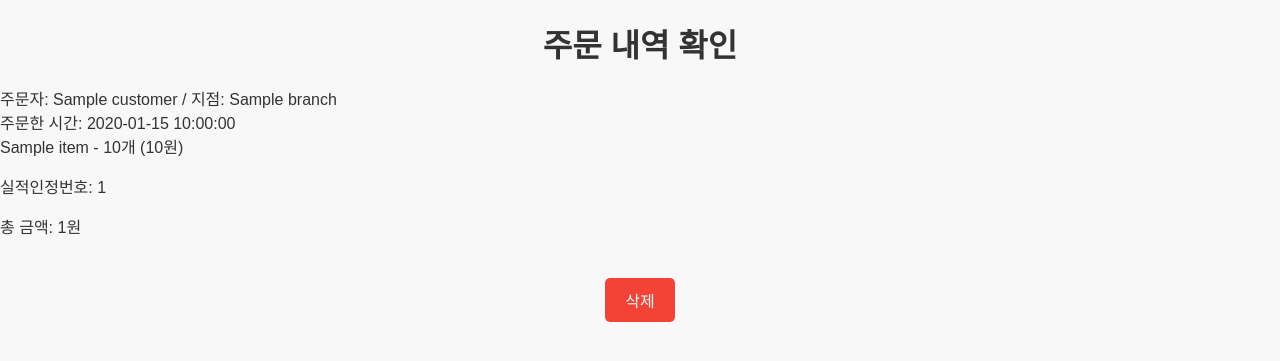
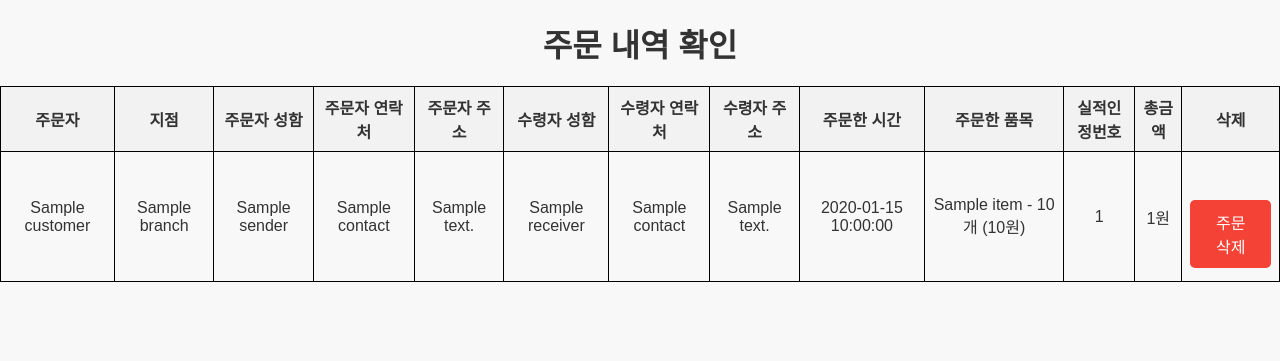
Before and after one commit to SKY-RAIL/save_notuiandsecure, a Flask app: template templates/view_orders.html in a window 1280 px wide. Shown: the top 361 px of the page. Run offline with Flask 2, Linux system fonts and the light colour scheme; the template is opened without the code that fills it: most values are stand-ins (such as "Sample title", 1, 10 or a date in 2020).

Commit message:
Add files via upload

```diff
--- a/templates/view_orders.html
+++ b/templates/view_orders.html
@@ -3,30 +3,73 @@
 <head>
     <title>주문 내역 확인</title>
     <link rel="stylesheet" type="text/css" href="{{ url_for('static', filename='styles.css') }}">
+    <style>
+        table {
+            width: 100%;
+            border-collapse: collapse;
+        }
+        th, td {
+            border: 1px solid black;
+            padding: 8px;
+            text-align: center;
+        }
+        th {
+            background-color: #f2f2f2;
+        }
+    </style>
 </head>
 <body>
     <h1>주문 내역 확인</h1>
-    <ul>
+
     {% if orders %}
+        <table>
+            <thead>
+                <tr>
+                    <th>주문자</th>
+                    <th>지점</th>
+                    <th>주문자 성함</th>
+                    <th>주문자 연락처</th>
+                    <th>주문자 주소</th>
+                    <th>수령자 성함</th>
+                    <th>수령자 연락처</th>
+                    <th>수령자 주소</th>
+                    <th>주문한 시간</th>
+                    <th>주문한 품목</th>
+                    <th>실적인정번호</th>
+                    <th>총금액</th>
+                    <th>삭제</th>
+                </tr>
+            </thead>
+            <tbody>
                 {% for order in orders.values() %}
-                <li>
-                    주문자: {{ order.customer.name }} / 지점: {{ order.customer.branch }}<br>
-                    주문한 시간: {{ order.order_time }}<br>
-                    <ul>
+                    <tr>
+                        <td>{{ order.customer.name }}</td>
+                        <td>{{ order.customer.branch }}</td>
+                        <td>{{ order.sender.name if order.sender else '' }}</td>
+                        <td>{{ order.sender.contact if order.sender else '' }}</td>
+                        <td>{{ order.sender.address if order.sender else '' }}</td>
+                        <td>{{ order.receiver.name if order.receiver else '' }}</td>
+                        <td>{{ order.receiver.contact if order.receiver else '' }}</td>
+                        <td>{{ order.receiver.address if order.receiver else '' }}</td>
+                        <td>{{ order.order_time }}</td>
+                        <td>
                             {% for detail in order.details %}
-                            <li>{{ detail.item }} - {{ detail.quantity }}개 ({{ detail.price }}원)</li>
+                                {{ detail.item }} - {{ detail.quantity }}개 ({{ detail.price }}원)<br>
                             {% endfor %}
-                    </ul>
-                    <p>실적인정번호: {{ order.recognition_number }}</p>
-                    <p>총 금액: {{ order.total_price }}원</p>
+                        </td>
+                        <td>{{ order.recognition_number }}</td>
+                        <td>{{ order.total_price }}원</td>
+                        <td>
                             <form method="POST" action="{{ url_for('delete_order', customer_id=order.customer.id) }}">
-                        <button type="submit">삭제</button>
+                                <button type="submit">주문 삭제</button>
                             </form>
-                </li>
+                        </td>
+                    </tr>
                 {% endfor %}
+            </tbody>
+        </table>
     {% else %}
-            <li>현재 주문 내역이 없습니다.</li>
+        <p>주문 내역이 없습니다.</p>
     {% endif %}
-    </ul>
 </body>
 </html>
```
Also changed, not shown: templates/co.html (+55 -11 lines). Lines whose indentation alone changed are shown as unchanged.
